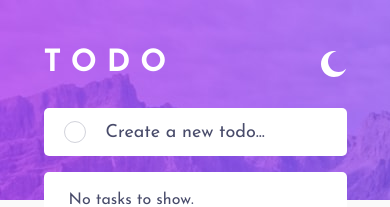
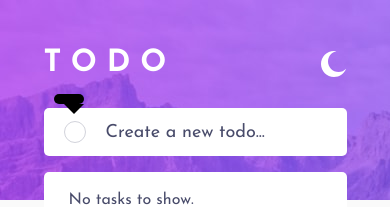
Before and after one commit to Mhmd-Tarek-Mhmd/To-Do-App-List, a React (Create React App) app: page / in a window 390 px wide. Shown: the top 207 px of the page. Built offline with nearby package versions, Linux system fonts and the light colour scheme.

Commit message:
Edit TodoInput errorMsg

```diff
--- a/src/components/Todos/TodoInput.js
+++ b/src/components/Todos/TodoInput.js
@@ -68,7 +68,7 @@ function TodoInput({ todosValidation, addTodo }) {
         onKeyDown={(e) => e.keyCode === 13 && handleAddTodo(todoContent)}
       />
 
-      {!todosValidation && <div className={styles.errorMsg}>{errorMsg}</div>}
+      {!todosValidation && <div role="alert" className={styles.errorMsg}>{errorMsg}</div>}
     </div>
   );
 }
--- a/src/components/Todos/todos.module.css
+++ b/src/components/Todos/todos.module.css
@@ -15,10 +15,29 @@
   position: relative;
 }
 .errorMsg {
-  left: 10px;
-  bottom: 0;
   color: red;
+  right: 15px;
   font-size: 14px;
+  position: absolute;
+}
+@media (max-width: 549px) {
+  .errorMsg {
+    left: 10px;
+    right: initial;
+    padding: 5px 15px;
+    border-radius: 5px;
+    background-color: black;
+    bottom: calc(100% + 4px);
+  }
+  .errorMsg::before {
+    top: 100%;
+    left: 10px;
+    content: "";
+    position: absolute;
+    border-style: solid;
+    border-width: 10px;
+    border-color: black transparent transparent;
+  }
 }
 
 /*
@@ -99,8 +118,20 @@
   }
 }
 @media (max-width: 374px) {
+  .TodoInput ::-webkit-input-placeholder {
+    font-size: 14px;
+  }
+  .TodoInput ::-moz-placeholder {
+    font-size: 14px;
+  }
+  .TodoInput :-ms-input-placeholder {
+    font-size: 14px;
+  }
+  .TodoInput ::-ms-input-placeholder {
+    font-size: 14px;
+  }
   .TodoInput ::placeholder {
-    font-size: 14px
+    font-size: 14px;
   }
 }
 
```
